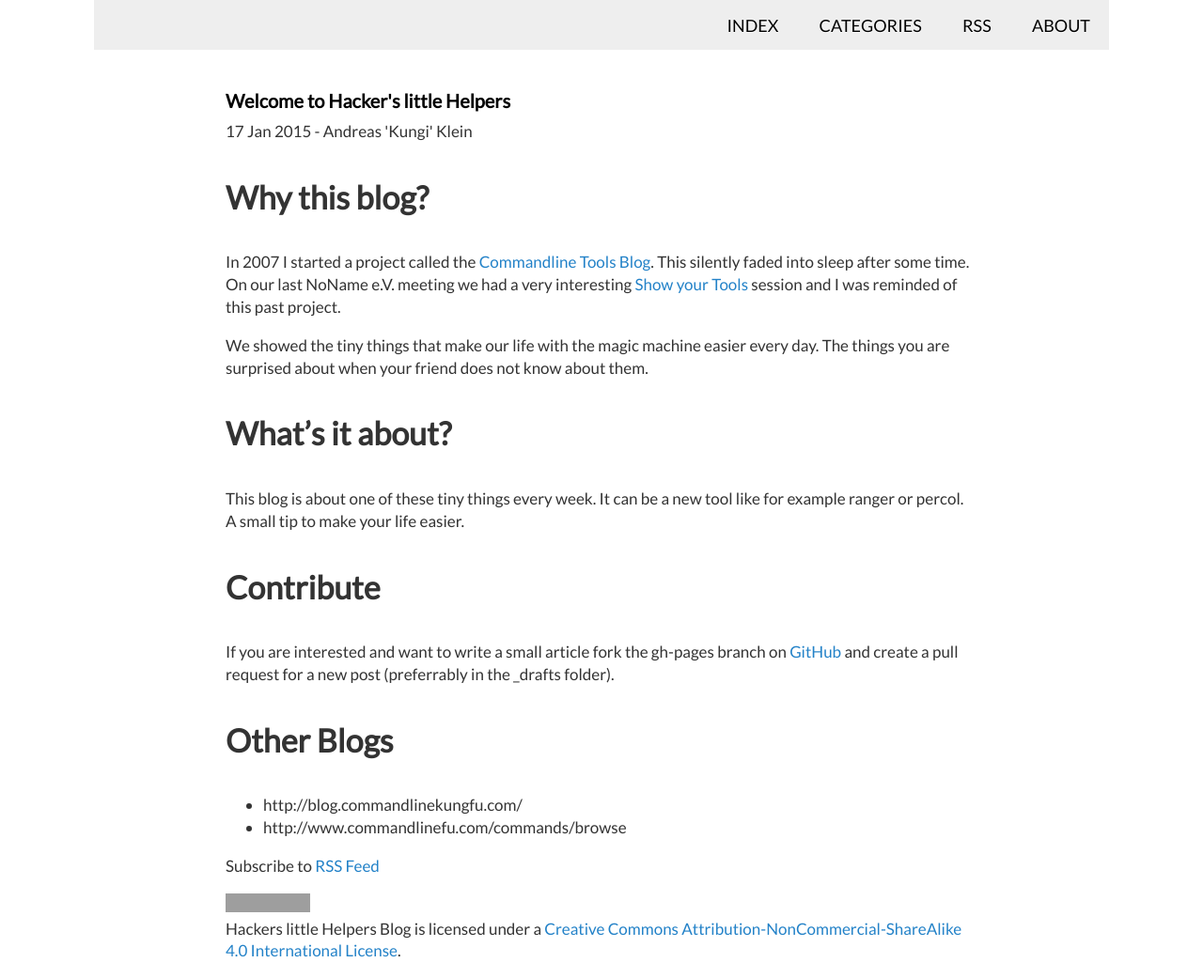
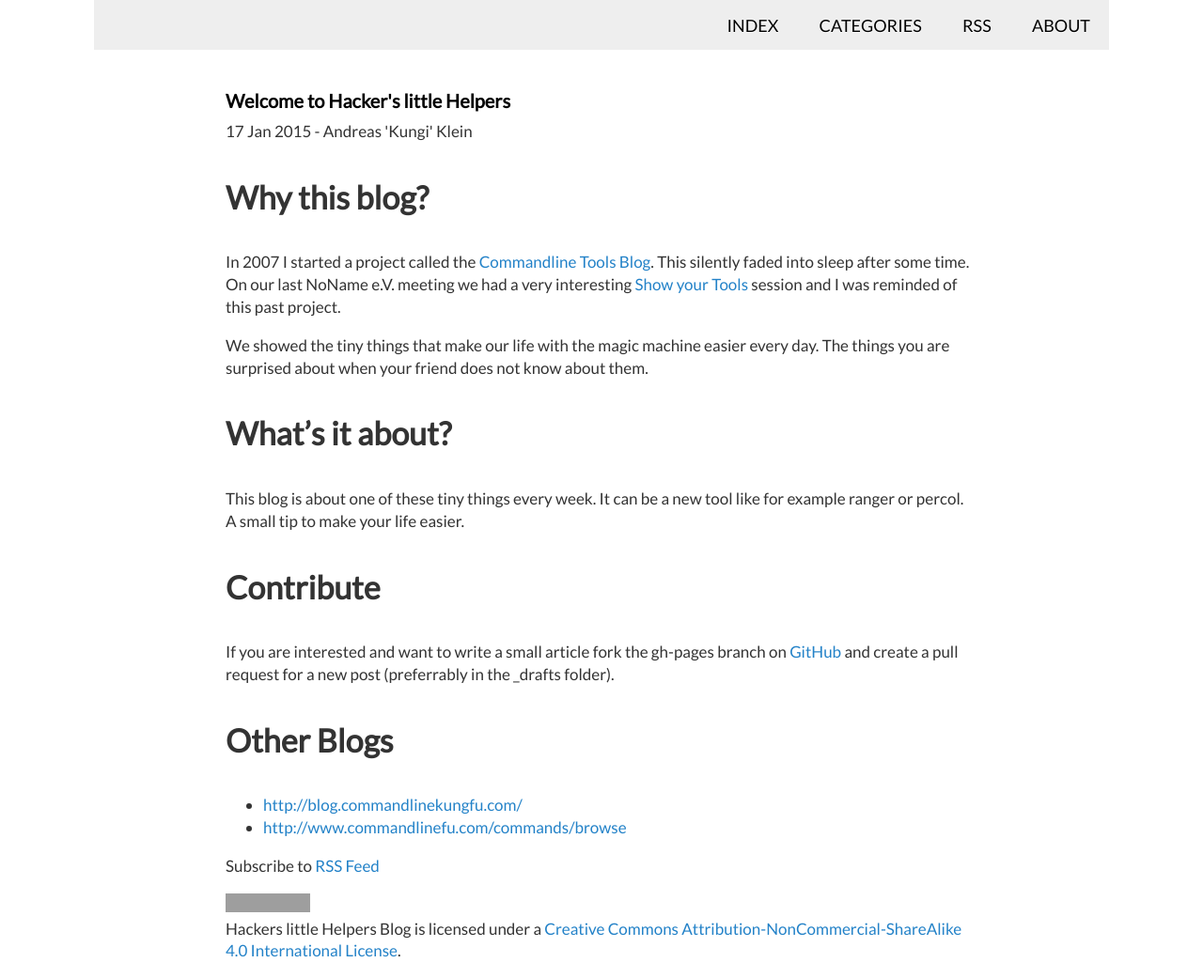
Before and after one commit to Kungi/hackers-little-helpers.com, a Jekyll site: the page built from _posts/2015-01-17-welcome.markdown, in a window 1280 px wide. Shown: the whole page at 94% size. Built offline with Jekyll 4.4.1, drawn with Linux system fonts in a browser that asks for light colours; Markdown is read by kramdown in place of the engine named in the settings; grey boxes are pictures that could not be loaded.

Commit message:
Fix Links

```diff
--- a/_posts/2015-01-17-welcome.markdown
+++ b/_posts/2015-01-17-welcome.markdown
@@ -32,5 +32,5 @@ create a pull request for a new post (preferrably in the _drafts folder).
 
 # Other Blogs #
 
-- http://blog.commandlinekungfu.com/
-- http://www.commandlinefu.com/commands/browse
+- <http://blog.commandlinekungfu.com/>
+- <http://www.commandlinefu.com/commands/browse>
```
